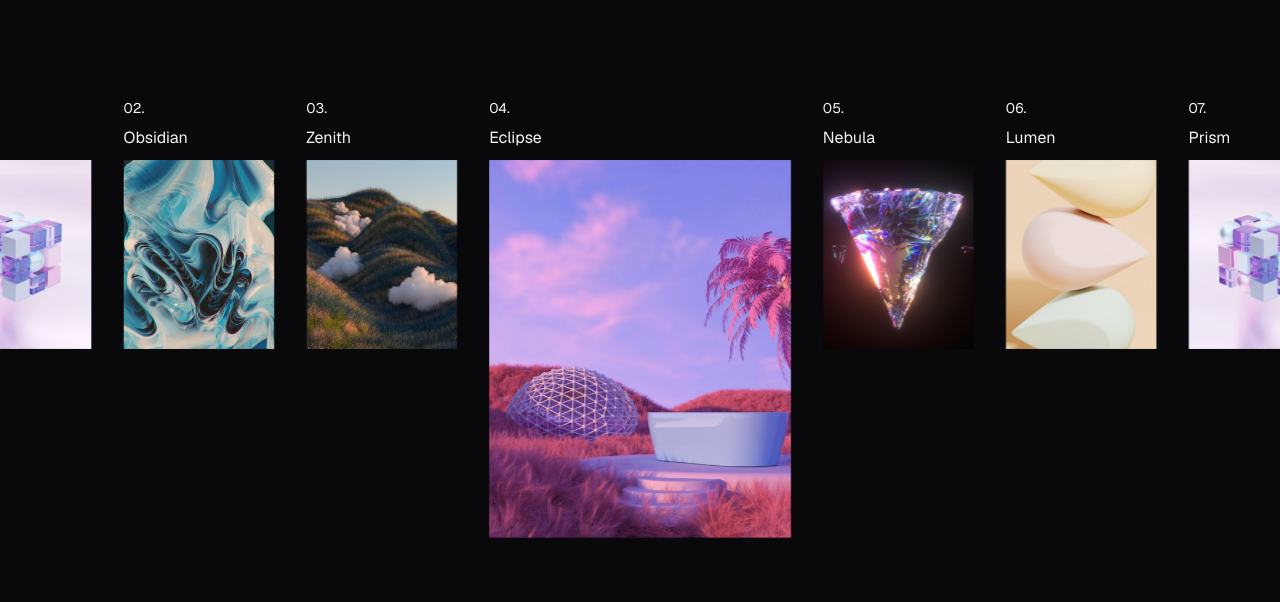
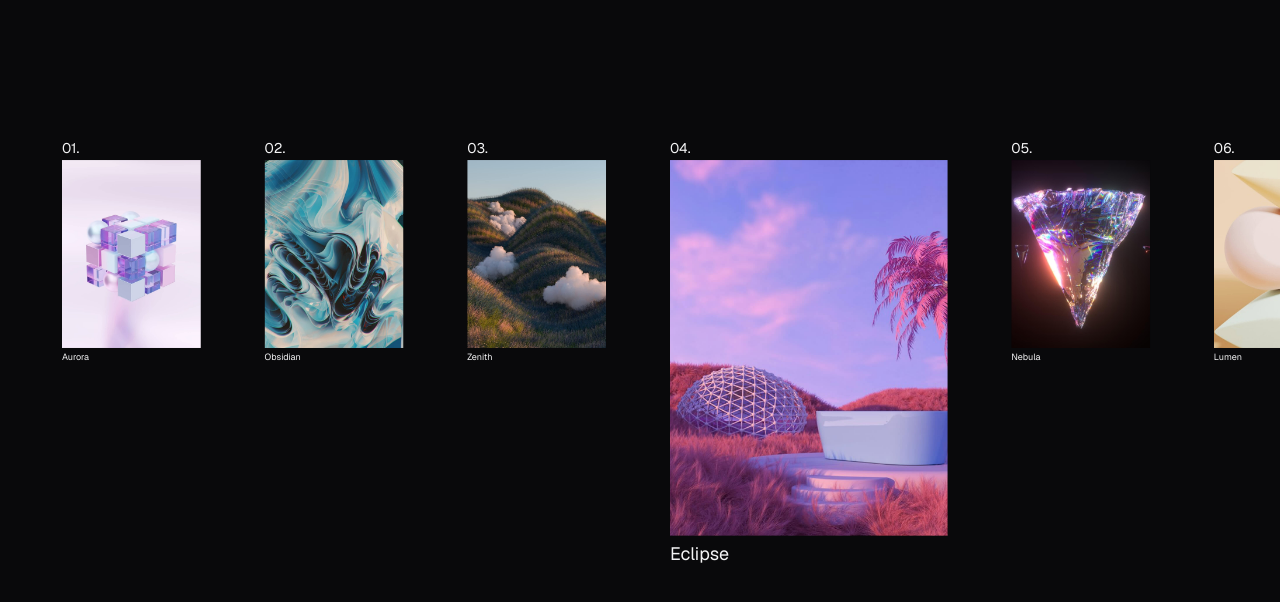
Before and after one commit to Nishitsarvaiya/infinite-snappy-carousel, a Next.js app: page / in a window 1280 px wide. Shown: the top 602 px of the page. Built offline with nearby package versions, Linux system fonts and the light colour scheme.

Commit message:
Adjust layout parameters and improve item positioning in page.js

```diff
--- a/src/app/page.js
+++ b/src/app/page.js
@@ -7,7 +7,7 @@ import CustomEase from 'gsap/CustomEase';
 gsap.registerPlugin(CustomEase);
 CustomEase.create('snappy', '0.19,1,0.22,1');
 
-const GAP = 32;
+const GAP = 64;
 
 const slides = [
 	{ id: 1, image: '/image-1.jpg', title: 'Aurora' },
@@ -55,7 +55,7 @@ export default function Home() {
 			},
 		});
 
-		const center = window.innerWidth / 2;
+		const center = window.innerWidth * 0.635;
 
 		items.current.forEach((el) => {
 			if (!el) return;
@@ -64,7 +64,7 @@ export default function Home() {
 			const elCenter = rect.left + rect.width / 2;
 			const dist = elCenter - center;
 
-			const content = el.querySelector('.item-content');
+			const content = el.querySelectorAll('.item-content');
 			const image = el.querySelector('.item-image');
 
 			if (!content || !image) return;
@@ -105,7 +105,7 @@ export default function Home() {
 
 	const onResize = () => {
 		listWidth.current = list.current.clientWidth;
-		itemWidth.current = window.innerWidth / (slides.length - 4);
+		itemWidth.current = ((240 + GAP) / 1920) * window.innerWidth;
 		scrollerWidth.current = items.current.length * itemWidth.current;
 	};
 
@@ -114,7 +114,7 @@ export default function Home() {
 
 		translate.current = lerp(translate.current, scrollObj.current.target, 0.06);
 
-		const snapPointRatio = 0.5;
+		const snapPointRatio = 0.635;
 
 		if (!isDragging.current) {
 			const snapPointX = window.innerWidth * snapPointRatio;
@@ -190,19 +190,18 @@ export default function Home() {
 
 	return (
 		<main className='h-screen w-full overflow-clip fixed bg-zinc-950' ref={wrapper}>
-			{/* <div className='fixed top-0 left-1/2 w-px h-full bg-red-500 z-50 pointer-events-none' /> */}
+			{/* <div className='fixed top-0 left-[calc((1219/1920)*100vw)] w-px h-full bg-red-500 z-50 pointer-events-none' /> */}
 			<div className='flex items-start select-none pointer-events-none absolute inset-0 pt-[20vh]'>
 				<div className='relative slides flex items-start w-full pointer-events-auto' ref={list}>
 					{slides.map((slide, idx) => (
 						<div className='group absolute' key={slide.id} ref={(ref) => (items.current[idx] = ref)}>
-							<div className='pt-[125%] relative origin-top cursor-pointer'>
+							<div className='pt-[135%] relative origin-top cursor-pointer'>
 								<div className='item-content absolute left-0 bottom-full w-full pb-0.5'>
 									<div className='text-zinc-100 text-sm'>
 										{slide.id < 10 ? '0' + slide.id : slide.id}.
 									</div>
-									<div className='text-zinc-100 my-2'>{slide.title}</div>
 								</div>
-								<div className='item-image absolute inset-0 origin-top overflow-hidden'>
+								<div className='item-image absolute inset-0 origin-top-left'>
 									<div className='absolute inset-0 origin-top overflow-hidden'>
 										<div className='absolute inset-0 overflow-hidden'>
 											<div className='absolute inset-0'>
@@ -218,6 +217,11 @@ export default function Home() {
 											</div>
 										</div>
 									</div>
+									<div className='absolute left-0 top-full w-full pt-0.5'>
+										<div className='text-zinc-100 scale-50 text-lg origin-top-left'>
+											{slide.title}
+										</div>
+									</div>
 								</div>
 							</div>
 						</div>
```
